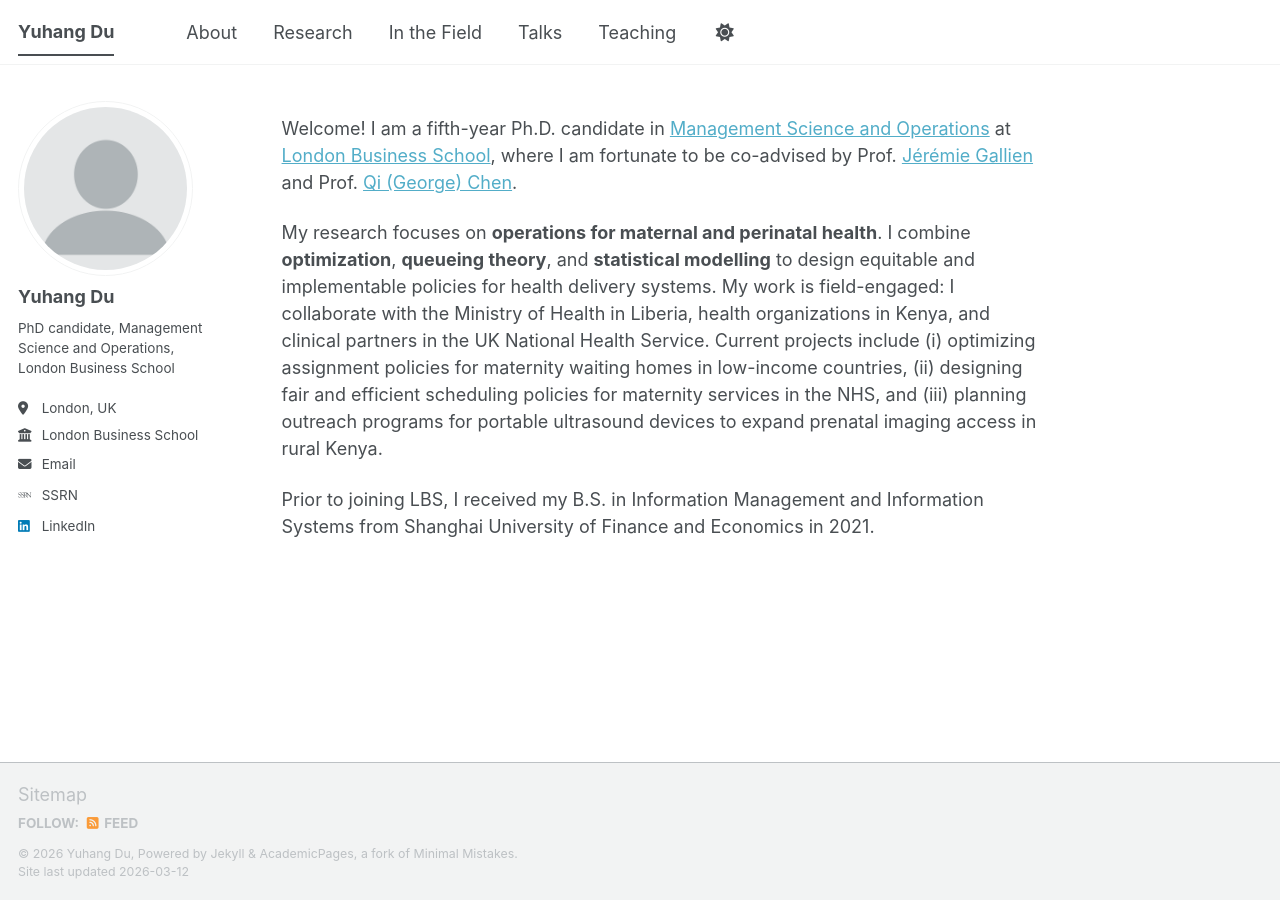
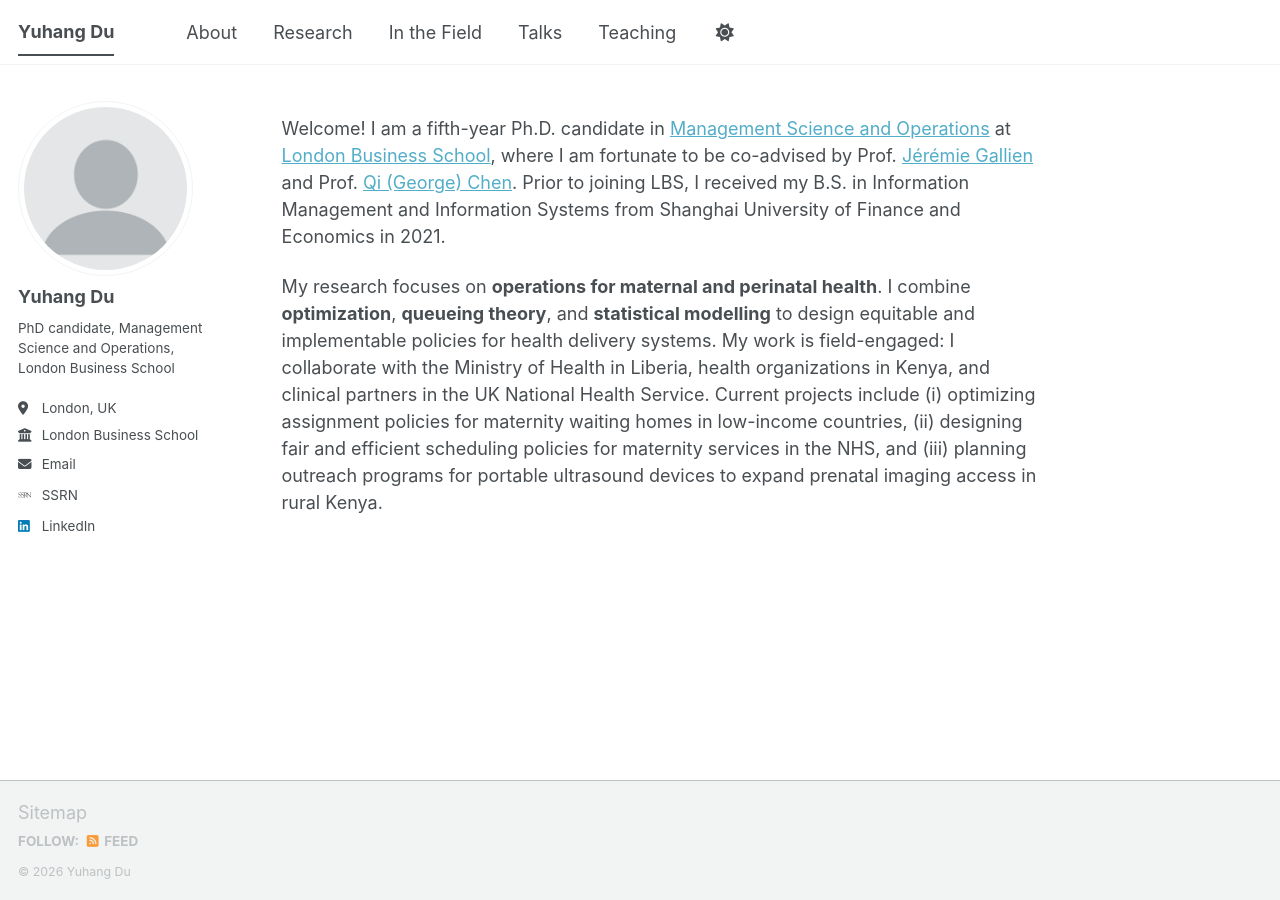
Before and after one commit to yuhangdu-edu/yuhangdu-edu.github.io, a Jekyll site: the page built from _pages/about.md, in a window 1280 px wide. Built offline with Jekyll 4.4.1, drawn with Linux system fonts in a browser that asks for light colours; some web fonts are replaced; a script bundle is joined from its source files by our own code; library files that are not in the unit come from our copies.

Commit message:
basic info

```diff
--- a/_includes/footer.html
+++ b/_includes/footer.html
@@ -20,6 +20,6 @@
 {% endif %}
 
 <div class="page__footer-copyright">
-  &copy; {{ site.time | date: '%Y' }} {{ site.name | default: site.title }}, {{ site.data.ui-text[site.locale].powered_by | default: "Powered by" }} <a href="https://jekyllrb.com" rel="nofollow">Jekyll</a> &amp; <a href="https://github.com/academicpages/academicpages.github.io">AcademicPages</a>, a fork of <a href="https://mademistakes.com/work/minimal-mistakes-jekyll-theme/" rel="nofollow">Minimal Mistakes</a>.<br />
-  Site last updated {{ "now" | date: '%Y-%m-%d' }}
+  &copy; {{ site.time | date: '%Y' }} {{ site.name | default: site.title }}
+  <!-- Site last updated {{ "now" | date: '%Y-%m-%d' }} -->
 </div>
--- a/_pages/about.md
+++ b/_pages/about.md
@@ -7,8 +7,6 @@ redirect_from:
   - /about.html
 ---
 
-Welcome! I am a fifth-year Ph.D. candidate in [Management Science and Operations](https://www.london.edu/faculty-and-research/management-science-and-operations) at [London Business School](https://www.london.edu), where I am fortunate to be co-advised by Prof. [Jérémie Gallien](https://www.london.edu/faculty-and-research/faculty-profiles/g/gallien-j) and Prof. [Qi (George) Chen](https://www.london.edu/faculty-and-research/faculty-profiles/g/george-chen).
+Welcome! I am a fifth-year Ph.D. candidate in [Management Science and Operations](https://www.london.edu/faculty-and-research/management-science-and-operations) at [London Business School](https://www.london.edu), where I am fortunate to be co-advised by Prof. [Jérémie Gallien](https://www.london.edu/faculty-and-research/faculty-profiles/g/gallien-j) and Prof. [Qi (George) Chen](https://www.london.edu/faculty-and-research/faculty-profiles/g/george-chen). Prior to joining LBS, I received my B.S. in Information Management and Information Systems from Shanghai University of Finance and Economics in 2021.
 
 My research focuses on **operations for maternal and perinatal health**. I combine **optimization**, **queueing theory**, and **statistical modelling** to design equitable and implementable policies for health delivery systems. My work is field-engaged: I collaborate with the Ministry of Health in Liberia, health organizations in Kenya, and clinical partners in the UK National Health Service. Current projects include (i) optimizing assignment policies for maternity waiting homes in low-income countries, (ii) designing fair and efficient scheduling policies for maternity services in the NHS, and (iii) planning outreach programs for portable ultrasound devices to expand prenatal imaging access in rural Kenya.
-
-Prior to joining LBS, I received my B.S. in Information Management and Information Systems from Shanghai University of Finance and Economics in 2021.
```
